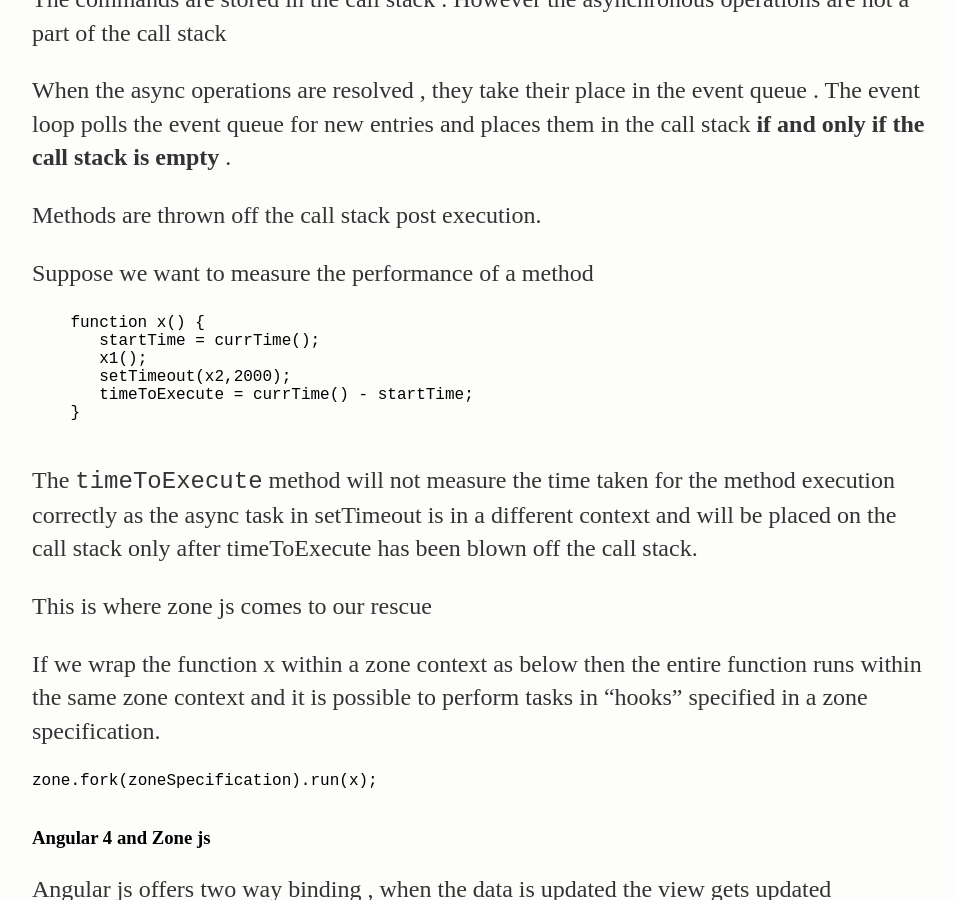
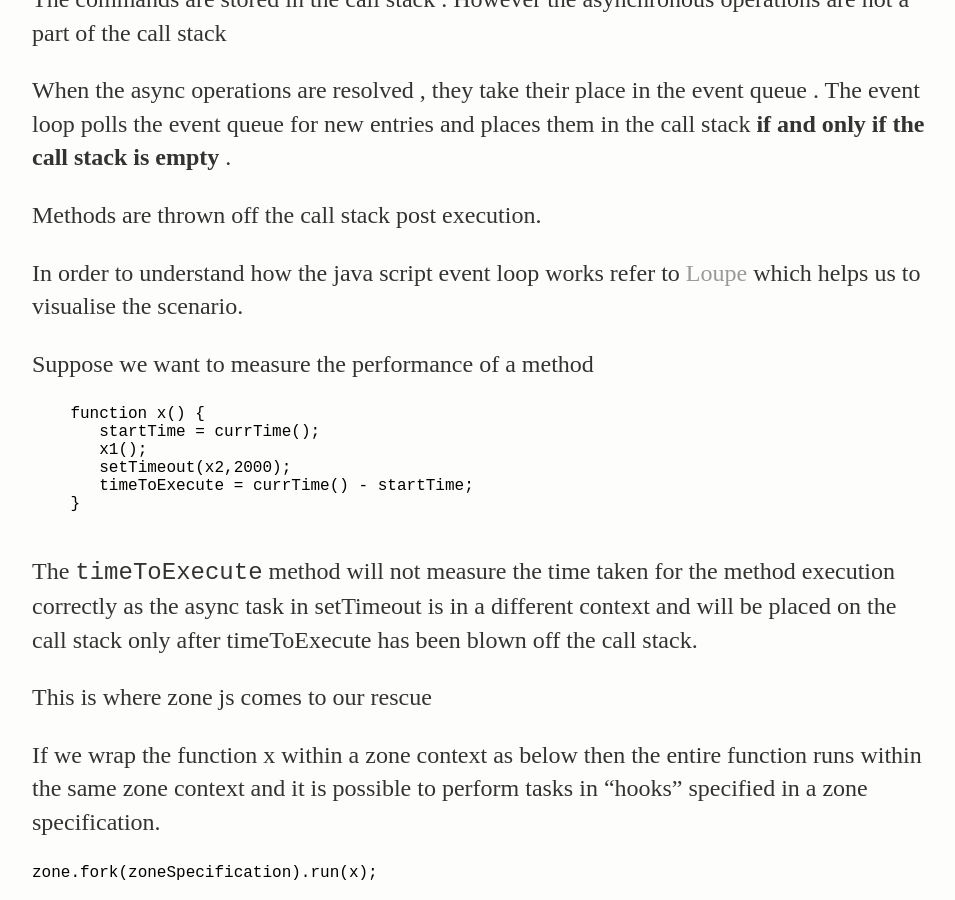
Before and after one commit to Preethas/Preethas.github.io, a Jekyll site: the page built from _posts/2017-07-25-Zone js and Angular4.md, in a window 1280 px wide and 900 px high, scrolled down 433 px. Shown: the whole window, without its empty margins (160-1115 px from the left). Built offline with Jekyll 4.4.1, drawn with Linux system fonts in a browser that asks for light colours.

Commit message:
Update 2017-07-25-Zone js and Angular4.md

```diff
--- a/_posts/2017-07-25-Zone js and Angular4.md
+++ b/_posts/2017-07-25-Zone js and Angular4.md
@@ -16,6 +16,9 @@
 for new entries and places them in the call stack <b>if and only if the call stack is empty </b>.
 
 Methods are thrown off the call stack post execution.
+
+In order to understand how the java script event loop works refer to <a href="http://latentflip.com/loupe/">Loupe</a>
+which helps us to visualise the scenario.
 
 Suppose we want to measure the performance of a method
 
```
